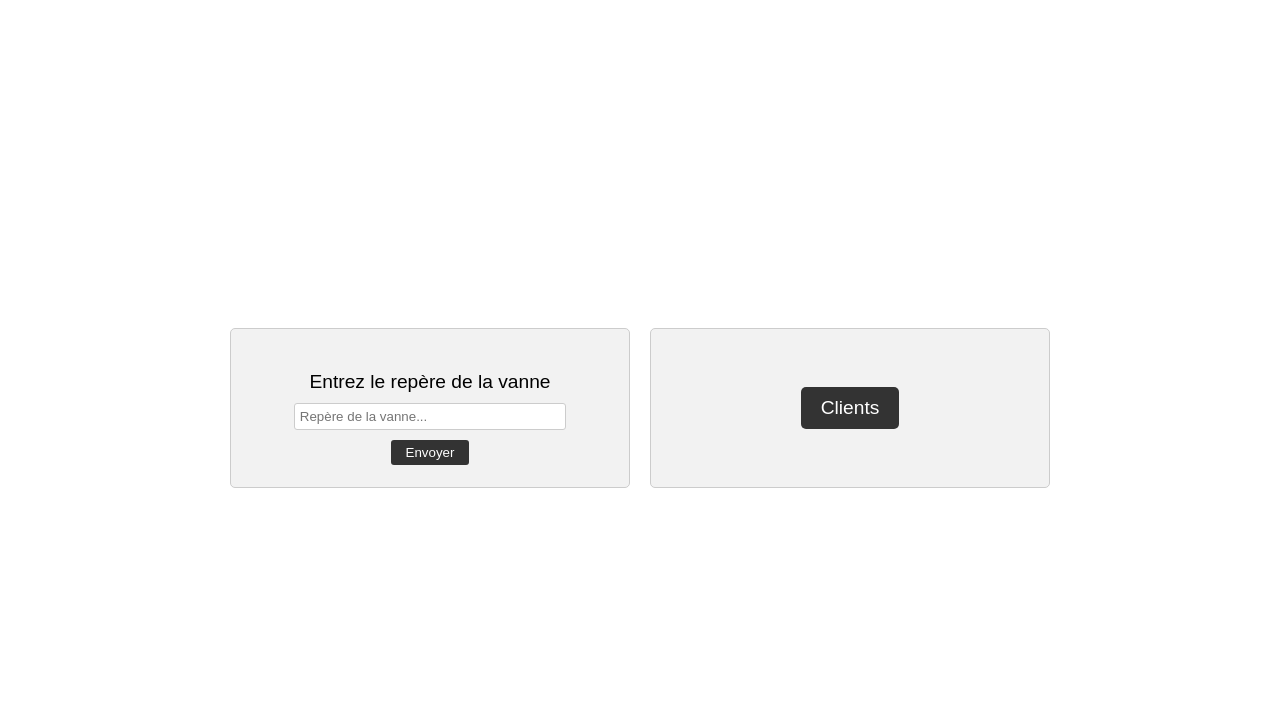
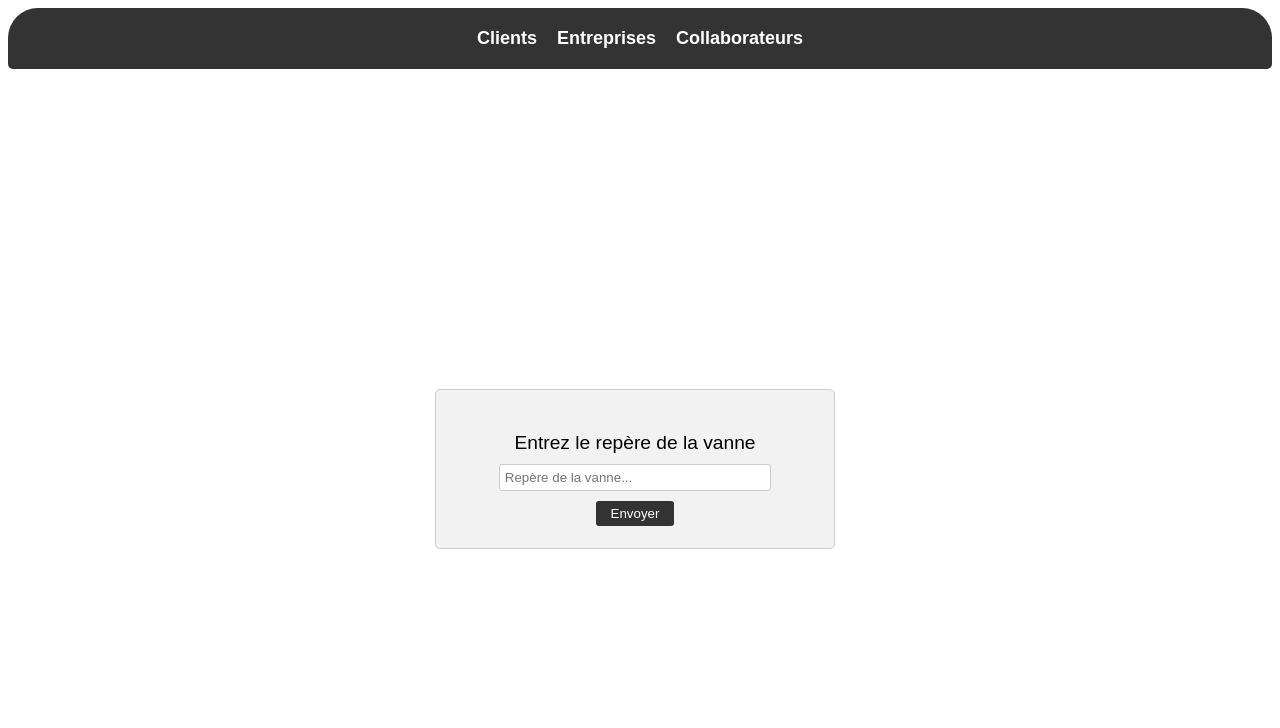
Before and after one commit to LucasStagnette/scmira, a PHP site: page / in a window 1280 px wide. Shown: the top 728 px of the page. Before the commit the page ends 488 px from the top, so only its background shows below. Run offline with PHP 8.4, Linux system fonts and the light colour scheme.

Commit message:
navbar index

```diff
--- a/index.php
+++ b/index.php
@@ -1,5 +1,5 @@
 <?php
-require("./config/commandes.php");
+require("config/commandes.php");
 ?>
 <!DOCTYPE html>
 <html lang="fr">
@@ -10,6 +10,15 @@ require("./config/commandes.php");
 	<link rel="stylesheet" type="text/css" href="./style.css">
 </head>
 <body>
+	<header>
+        <nav>
+            <ul class="navbar_l">
+                <li class="navbar_e"><a class="navbar_a" href="clients/view_clients.php">Clients</a></li>
+                <li class="navbar_e"><a class="navbar_a" href="entreprises/view_entreprises.php">Entreprises</a></li>
+                <li class="navbar_e"><a class="navbar_a" href="collaborateurs/view_collaborateurs.php">Collaborateurs</a></li>
+            </ul>
+        </nav>
+    </header>
 	<main>
 		<div id="repere">
 			<p>Entrez le repère de la vanne</p>
@@ -18,9 +27,6 @@ require("./config/commandes.php");
 				<button type="submit">Envoyer</button>
 			</form>
 		</div>
-		<div id="boutonclient">
-			<a href="./clients/view_clients.php"><button>Clients</button></a>
-		</div>
 	</main>
 </body>
 </html>
```
